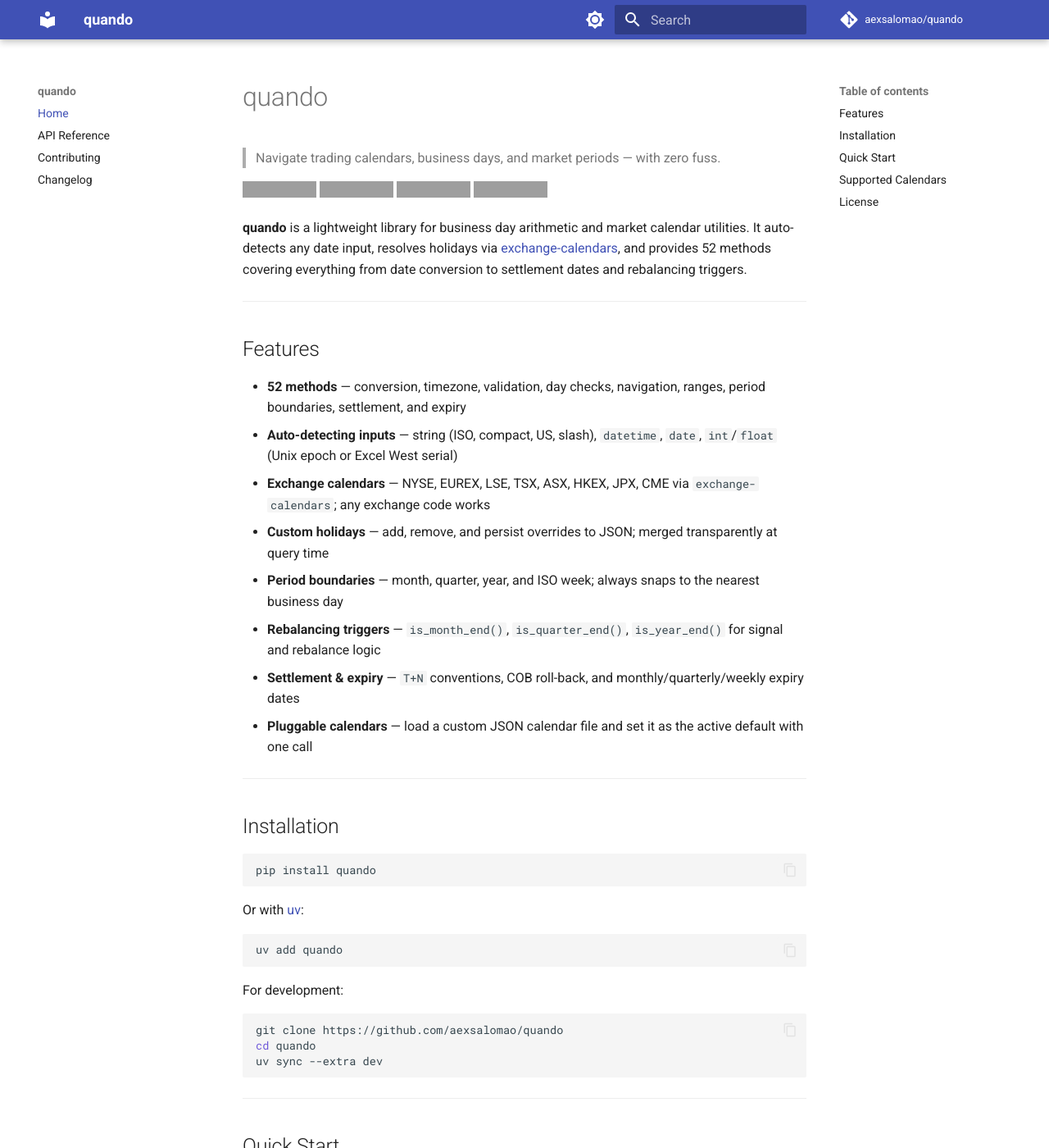
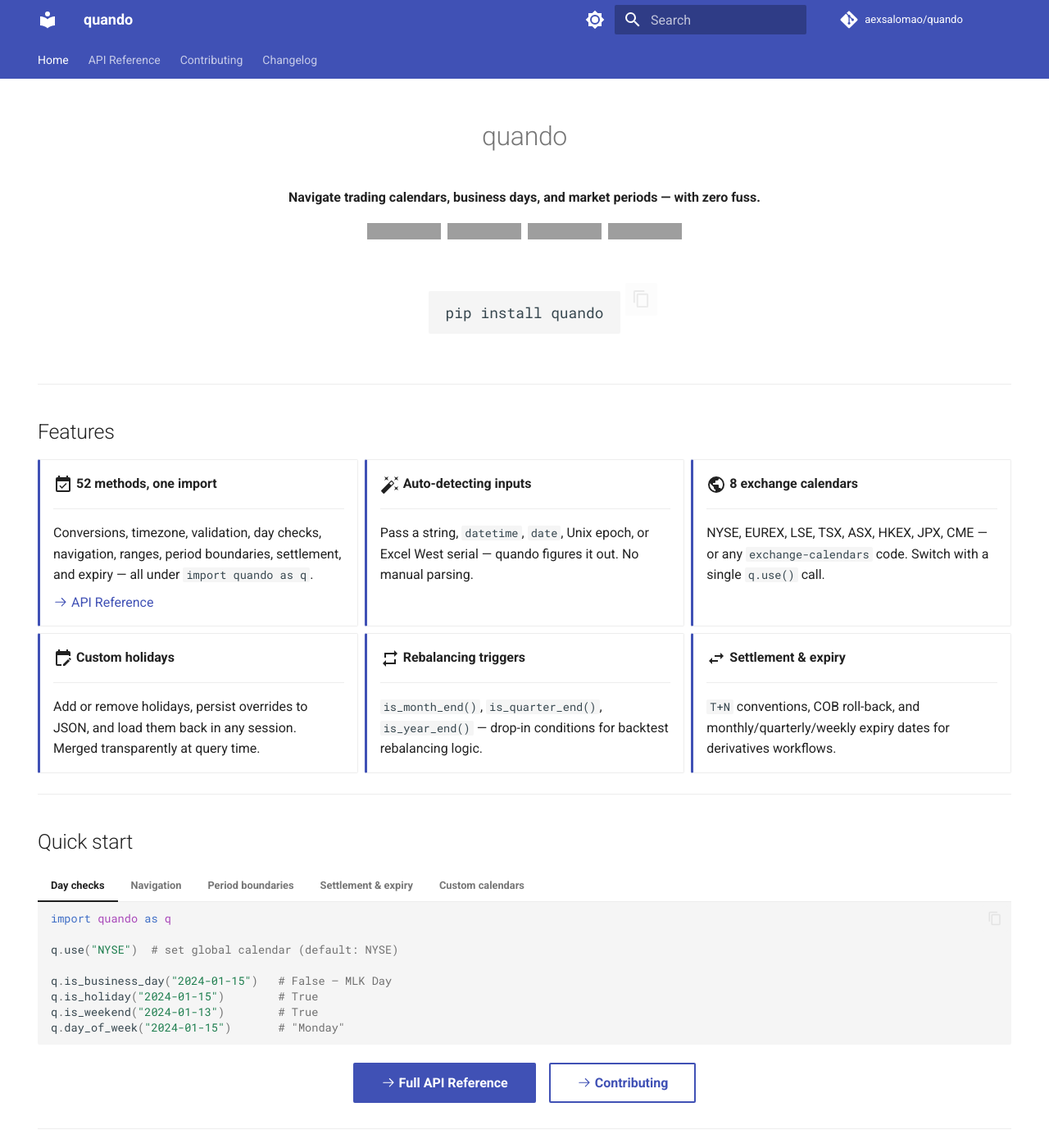
Before and after one commit to aexsalomao/quando, an MkDocs documentation site: the page built from docs/index.md, in a window 1280 px wide and 1400 px high. Shown: the whole window at 82% size. Built offline with MkDocs 1.6.1 and Material for MkDocs 9.7.7, drawn with Linux system fonts in a browser that asks for light colours; comment, search, counter and statistics services are not loaded; some of the changed text lies outside the part shown; grey boxes are pictures that could not be loaded.

Commit message:
Release 0.2.0 — new period methods, tooling, and docs site
Co-Authored-By: Claude Sonnet 4.6 <noreply@anthropic.com>

````diff
--- a/docs/index.md
+++ b/docs/index.md
@@ -1,95 +1,150 @@
+---
+hide:
+  - navigation
+  - toc
+---
+
+<div align="center" markdown>
+
 # quando
 
-> Navigate trading calendars, business days, and market periods — with zero fuss.
+**Navigate trading calendars, business days, and market periods — with zero fuss.**
 
-![Python](https://img.shields.io/badge/python-3.10+-blue)
-![License](https://img.shields.io/badge/license-MIT-green)
-![Status](https://img.shields.io/badge/status-alpha-orange)
-[![CI](https://github.com/aexsalomao/quando/actions/workflows/ci.yml/badge.svg)](https://github.com/aexsalomao/quando/actions/workflows/ci.yml)
+[![PyPI](https://img.shields.io/pypi/v/quando?color=blue)](https://pypi.org/project/quando/)
+[![Python](https://img.shields.io/pypi/pyversions/quando)](https://pypi.org/project/quando/)
+[![License](https://img.shields.io/github/license/aexsalomao/quando)](https://github.com/aexsalomao/quando/blob/master/LICENSE)
+[![CI](https://github.com/aexsalomao/quando/actions/workflows/ci.yml/badge.svg)](https://github.com/aexsalomao/quando/actions)
 
-**quando** is a lightweight library for business day arithmetic and market calendar utilities. It auto-detects any date input, resolves holidays via [exchange-calendars](https://github.com/ryanking13/exchange-calendars), and provides 52 methods covering everything from date conversion to settlement dates and rebalancing triggers.
+```bash
+pip install quando
+```
+
+</div>
 
 ---
 
 ## Features
 
-- **52 methods** — conversion, timezone, validation, day checks, navigation, ranges, period boundaries, settlement, and expiry
-- **Auto-detecting inputs** — string (ISO, compact, US, slash), `datetime`, `date`, `int`/`float` (Unix epoch or Excel West serial)
-- **Exchange calendars** — NYSE, EUREX, LSE, TSX, ASX, HKEX, JPX, CME via `exchange-calendars`; any exchange code works
-- **Custom holidays** — add, remove, and persist overrides to JSON; merged transparently at query time
-- **Period boundaries** — month, quarter, year, and ISO week; always snaps to the nearest business day
-- **Rebalancing triggers** — `is_month_end()`, `is_quarter_end()`, `is_year_end()` for signal and rebalance logic
-- **Settlement & expiry** — `T+N` conventions, COB roll-back, and monthly/quarterly/weekly expiry dates
-- **Pluggable calendars** — load a custom JSON calendar file and set it as the active default with one call
+<div class="grid cards" markdown>
+
+-   :material-calendar-check:{ .lg .middle } **52 methods, one import**
+
+    ---
+
+    Conversions, timezone, validation, day checks, navigation, ranges, period boundaries, settlement, and expiry — all under `import quando as q`.
+
+    [:octicons-arrow-right-24: API Reference](api.md)
+
+-   :material-auto-fix:{ .lg .middle } **Auto-detecting inputs**
+
+    ---
+
+    Pass a string, `datetime`, `date`, Unix epoch, or Excel West serial — quando figures it out. No manual parsing.
+
+-   :material-earth:{ .lg .middle } **8 exchange calendars**
+
+    ---
+
+    NYSE, EUREX, LSE, TSX, ASX, HKEX, JPX, CME — or any `exchange-calendars` code. Switch with a single `q.use()` call.
+
+-   :material-calendar-edit:{ .lg .middle } **Custom holidays**
+
+    ---
+
+    Add or remove holidays, persist overrides to JSON, and load them back in any session. Merged transparently at query time.
+
+-   :material-repeat:{ .lg .middle } **Rebalancing triggers**
+
+    ---
+
+    `is_month_end()`, `is_quarter_end()`, `is_year_end()` — drop-in conditions for backtest rebalancing logic.
+
+-   :material-swap-horizontal:{ .lg .middle } **Settlement & expiry**
+
+    ---
+
+    `T+N` conventions, COB roll-back, and monthly/quarterly/weekly expiry dates for derivatives workflows.
+
+</div>
 
 ---
 
-## Installation
+## Quick start
 
-```bash
-pip install quando
-```
+=== "Day checks"
 
-Or with [uv](https://github.com/astral-sh/uv):
+    ```python
+    import quando as q
 
-```bash
-uv add quando
-```
+    q.use("NYSE")  # set global calendar (default: NYSE)
 
-For development:
+    q.is_business_day("2024-01-15")   # False — MLK Day
+    q.is_holiday("2024-01-15")        # True
+    q.is_weekend("2024-01-13")        # True
+    q.day_of_week("2024-01-15")       # "Monday"
+    ```
 
-```bash
-git clone https://github.com/aexsalomao/quando
-cd quando
-uv sync --extra dev
-```
+=== "Navigation"
+
+    ```python
+    import quando as q
+
+    q.next_business_day("2024-12-24")       # Dec 26 (Christmas skip)
+    q.prev_business_day("2024-01-01")       # Dec 29, 2023
+    q.add_business_days("2024-01-10", 5)    # Jan 17
+    q.snap("2024-01-13", "forward")         # Jan 16 (weekend + MLK)
+    ```
+
+=== "Period boundaries"
+
+    ```python
+    import quando as q
+
+    q.start_of_month("2024-09-15")     # Sep 3 (Sep 1 Sunday, Sep 2 Labor Day)
+    q.end_of_quarter("2024-01-15")     # Mar 28 (Mar 31 Sunday, Mar 29 Good Friday)
+    q.end_of_year("2024-06-01")        # Dec 31
+
+    # Rebalancing trigger
+    if q.is_month_end("2024-01-31"):
+        print("rebalance!")            # prints — Jan 31 is last NYSE trading day
+    ```
+
+=== "Settlement & expiry"
+
+    ```python
+    import quando as q
+
+    q.to_settlement_date("2024-06-10", "T+2")      # Jun 12
+    q.to_cob("2024-01-13")                         # Jan 12 (weekend → roll back)
+    q.next_expiry("2024-01-01", "monthly")          # Jan 19 (third Friday)
+    q.days_to_expiry("2024-01-10", "2024-01-19")   # 6 business days
+    ```
+
+=== "Custom calendars"
+
+    ```python
+    import quando as q
+
+    q.use("NYSE")
+    q.add_holiday("2024-07-05", "Independence Day (observed)")
+
+    # Persist to JSON
+    q.save_calendar("my_calendar.json")
+
+    # Load it back in another session
+    q.load_calendar("my_calendar.json")
+    ```
+
+<div align="center" markdown>
+
+[:octicons-arrow-right-24: Full API Reference](api.md){ .md-button .md-button--primary }
+[:octicons-arrow-right-24: Contributing](contributing.md){ .md-button }
+
+</div>
 
 ---
 
-## Quick Start
-
-```python
-import quando as q
-
-q.use("NYSE")  # set global calendar (default if omitted)
-
-# Parse anything
-q.to_datetime("20240115")             # datetime(2024, 1, 15, tzinfo=UTC)
-q.to_datetime(45306)                  # Excel West serial → 2024-01-15
-q.to_datetime(1705276800.0)           # Unix epoch
-
-# Day checks
-q.is_business_day("2024-01-15")       # False — MLK Day
-q.is_holiday("2024-01-15")            # True
-q.is_weekend("2024-01-13")            # True
-
-# Navigation
-q.next_business_day("2024-12-24")     # Dec 26 (Christmas skip)
-q.add_business_days("2024-01-10", 5)  # Jan 17
-
-# Period boundaries
-q.start_of_month("2024-09-15")        # Sep 3 (Sep 1 is Sunday, Sep 2 is Labor Day)
-q.end_of_quarter("2024-01-15")        # Mar 28
-q.end_of_year("2024-06-01")           # Dec 31
-
-# Rebalancing triggers
-if q.is_month_end("2024-01-31"):
-    print("rebalance!")               # prints — Jan 31 is last NYSE trading day
-
-# Date ranges & counting
-q.date_range("2024-01-01", "2024-01-31")          # list of 21 trading days
-q.trading_days_in_year(2024)                       # 252
-q.business_days_between("2024-01-01", "2024-01-31")  # 21
-
-# Settlement & expiry
-q.to_settlement_date("2024-06-10", "T+2")          # Jun 12
-q.next_expiry("2024-01-01", "monthly")             # Jan 19 (third Friday)
-q.days_to_expiry("2024-01-10", "2024-01-19")       # 6 business days
-```
-
----
-
-## Supported Calendars
+## Supported calendars
 
 | Alias | Exchange | Timezone |
 |---|---|---|
@@ -103,9 +158,3 @@ q.days_to_expiry("2024-01-10", "2024-01-19")       # 6 business days
 | `CME` | Chicago Mercantile Exchange | America/Chicago |
 
 Any `exchange-calendars` exchange code (e.g. `"XLON"`, `"XEUR"`) also works directly.
-
----
-
-## License
-
-MIT © [Antônio Salomão](https://github.com/aexsalomao)
--- /dev/null
+++ b/docs/stylesheets/extra.css
@@ -0,0 +1,45 @@
+/* ============================================================
+   Homepage hero — install block
+   ============================================================ */
+.md-content [align="center"] .highlight {
+  display: inline-block;
+}
+
+.md-content [align="center"] .highlight pre {
+  font-size: 1.05rem;
+  padding: 0.75rem 2.5rem;
+  border-radius: 0.5rem;
+}
+
+/* Badge row spacing */
+.md-content [align="center"] p > a {
+  display: inline-block;
+  margin: 0.15rem 0.1rem;
+}
+
+/* ============================================================
+   Feature grid cards
+   ============================================================ */
+.md-typeset .grid.cards > ul > li {
+  border-left: 3px solid var(--md-primary-fg-color);
+  transition: transform 0.15s ease, box-shadow 0.15s ease;
+}
+
+.md-typeset .grid.cards > ul > li:hover {
+  transform: translateY(-3px);
+  box-shadow: 0 4px 12px rgba(0, 0, 0, 0.12);
+}
+
+/* ============================================================
+   CTA buttons
+   ============================================================ */
+.md-typeset [align="center"] .md-button {
+  margin: 0.3rem;
+}
+
+/* ============================================================
+   API reference — tighten parameter tables
+   ============================================================ */
+.md-typeset table:not([class]) th {
+  white-space: nowrap;
+}
--- a/mkdocs.yml
+++ b/mkdocs.yml
@@ -1,5 +1,5 @@
 site_name: quando
-site_description: Time translation & holiday tracking for backtesting pipelines
+site_description: Navigate trading calendars, business days, and market periods — with zero fuss
 site_url: https://aexsalomao.github.io/quando
 repo_url: https://github.com/aexsalomao/quando
 repo_name: aexsalomao/quando
@@ -20,16 +20,51 @@ theme:
         icon: material/brightness-4
         name: Switch to light mode
   features:
+    - navigation.tabs
+    - navigation.instant
+    - navigation.tracking
     - navigation.sections
     - navigation.top
+    - toc.follow
+    - search.suggest
+    - search.highlight
     - content.code.copy
+    - content.code.annotate
+    - content.tabs.link
+
+extra_css:
+  - stylesheets/extra.css
+
+extra:
+  social:
+    - icon: fontawesome/brands/github
+      link: https://github.com/aexsalomao/quando
+      name: GitHub
+    - icon: fontawesome/brands/python
+      link: https://pypi.org/project/quando/
+      name: PyPI
+
+copyright: Copyright &copy; 2026 Antônio Salomão
+
+plugins:
+  - search
 
 markdown_extensions:
+  - attr_list
+  - md_in_html
   - pymdownx.highlight:
       anchor_linenums: true
   - pymdownx.superfences
   - pymdownx.inlinehilite
+  - pymdownx.tabbed:
+      alternate_style: true
+  - pymdownx.emoji:
+      emoji_index: !!python/name:material.extensions.emoji.twemoji
+      emoji_generator: !!python/name:material.extensions.emoji.to_svg
+  - pymdownx.snippets:
+      base_path: ["."]
   - admonition
+  - pymdownx.details
   - tables
 
 nav:
--- a/pyproject.toml
+++ b/pyproject.toml
@@ -1,6 +1,6 @@
 [project]
 name = "quando"
-version = "0.1.0"
+version = "0.2.0"
 description = "Time translation & holiday tracking for backtesting pipelines"
 readme = "README.md"
 license = "MIT"
````
Also changed, not shown: CHANGELOG.md (+3 -1 lines), README.md (+2 -7 lines), 1 other file.
